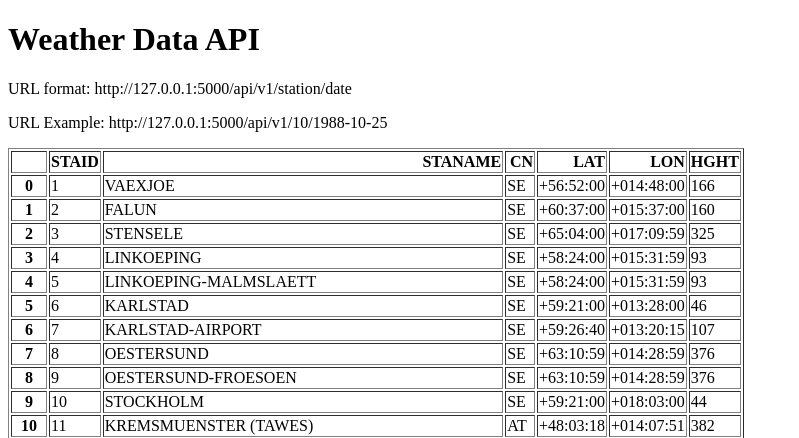
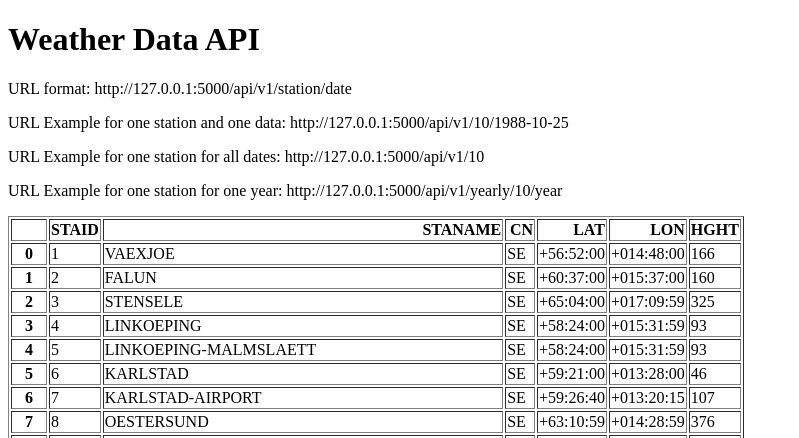
Before and after one commit to MateusDobele/Weather-REST_API, a Flask app: page / in a window 1280 px wide. Shown: the top 438 px of the page, without its empty margins (0-799 px from the left). Run offline with Flask 3, Linux system fonts and the light colour scheme.

Commit message:
Add URL endpoint for yearly and all data

```diff
--- a/main.py
+++ b/main.py
@@ -20,6 +20,22 @@ def about(station, date):
         "temperature": temperature
 }
 
+@app.route("/api/v1/<station>")
+def all_data(station):
+    filename = "data_small/TG_STAID" + str(station).zfill(6) + ".txt"
+    df = pd.read_csv(filename, skiprows=20, parse_dates=["    DATE"])
+    result = df.to_dict(orient="records")
+    return result
+
+
+@app.route("/api/v1/year/<station>/<year>")
+def yearly_data(station, year):
+    filename = "data_small/TG_STAID" + str(station).zfill(6) + ".txt"
+    df = pd.read_csv(filename, skiprows=20)
+    df["    DATE"] = df["    DATE"].astype(str)
+    result=df[df["    DATE"].str.startwith(str(year))].to_dict()
+    return result
+
 
 if __name__ == "__main__":
     app.run(debug=True, port=5000)
--- a/templates/home.html
+++ b/templates/home.html
@@ -7,7 +7,9 @@
 <body>
 <h1>Weather Data API</h1>
 <p>URL format: http://127.0.0.1:5000/api/v1/station/date</p>
-<p>URL Example: http://127.0.0.1:5000/api/v1/10/1988-10-25</p>
+<p>URL Example for one station and one data: http://127.0.0.1:5000/api/v1/10/1988-10-25</p>
+<p>URL Example for one station for all dates: http://127.0.0.1:5000/api/v1/10</p>
+<p>URL Example for one station for one year: http://127.0.0.1:5000/api/v1/yearly/10/year</p>
 <p>{{data|safe}}</p>
 </body>
 </html>
```
